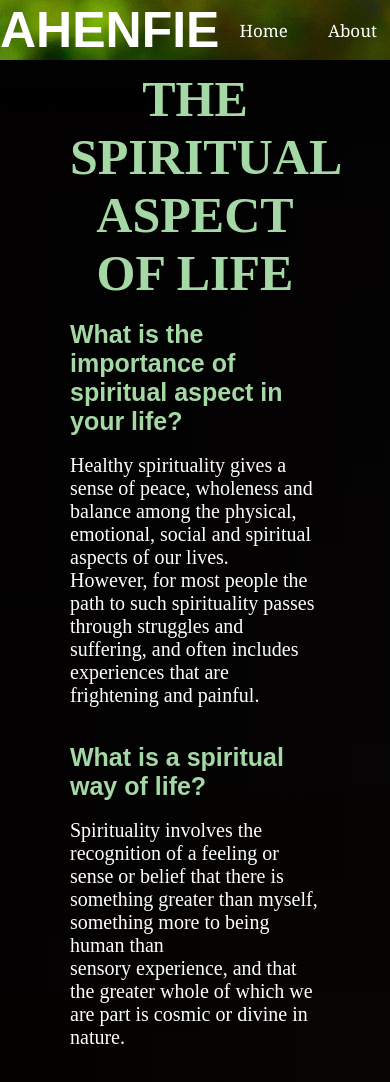
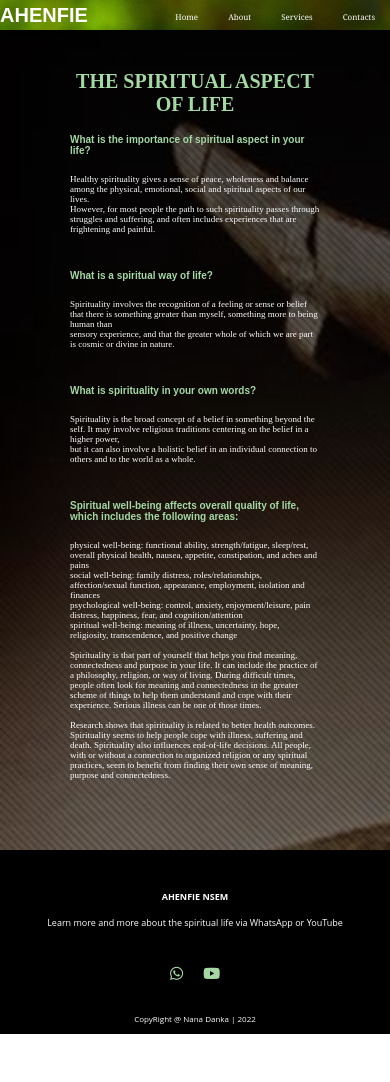
Before and after one commit to aikins156/ahenfiensem-website, a plain HTML site: page index.html in a window 390 px wide. Shown: the top 1082 px of the page. After the commit the page ends 1034 px from the top, so only its background shows below. Drawn offline with Linux system fonts and the light colour scheme.

Commit message:
Add files via upload

```diff
--- a/style.css
+++ b/style.css
@@ -120,3 +120,129 @@ footer {
 .footer-bottom p {
     font-size: 15px;
 }
+
+/*responsive*/
+@media(max-width:767px){
+    *
+{
+    padding: 0;
+    margin: 0;
+}
+.navbar {
+    display: flex;
+    position: fixed;
+    width: 100%;
+    color: white;
+    text-decoration: none;
+    height: 30px;
+    justify-content: space-between;
+    align-items: center;
+    background-image: url('herbs1.jpg');
+}
+.nav ul {
+    list-style: none;
+    text-decoration: none;
+    display: flex;
+    align-items: center;
+}
+h4 {
+    font-size: 20px;
+    font-weight: bold;
+    font-family: Arial, Helvetica, sans-serif;
+}
+.nav ul li a {
+    text-decoration: none;
+    list-style: none;
+    color: white;
+    font-size: 8px;
+    font-family:Georgia, 'Times New Roman', Times, serif;
+    cursor: pointer;
+
+}
+.nav ul li a:hover {
+    transition: o.4s;
+    color: rgb(164, 216, 164);
+    transform: scale(1.3s);
+    transition-delay: 3s;
+}
+.nav ul li {
+    justify-content: space-between;
+    padding: 15px;
+}
+.body {
+    padding: 70px
+}
+.head {
+    font-size: 10px;
+    font-weight: bold;
+    font-family: arial;
+    color: rgb(164, 216, 164);
+}
+body p {
+    font-size: 9px;
+    color: white;
+}
+body h2 {
+    font-size: 20px;
+    text-align: center;
+    color: rgb(164, 216, 164);
+}
+body {
+    background-image: linear-gradient(rgba(0,0,0,0.7),rgba(0,0,0,0.4)),url('stool.jpg');
+    background-size: cover;
+    background-repeat: no-repeat;
+    width: 100%;
+}
+footer {
+    background: black;
+    height: auto;
+    width: 100vw;
+    font-family: 'open sans';
+    padding-top: 40px;
+    color: white;
+}
+.footer-content {
+    display: flex;
+    align-items: center;
+    justify-content: center;
+    flex-direction: column;
+    text-align: center;
+}
+.footer-content h3 {
+    font-size: 9px;
+    font-weight: 40px;
+    text-transform: capitalize;
+}
+.footer-content p {
+    max-width: 5000px;
+    margin: 10px auto;
+    line-height: 20px;
+}
+.socials {
+    display: flex;
+    align-items: center;
+    justify-content: center;
+    list-style: none;
+    padding: 10px;
+}
+.socials li {
+    padding: 10px;
+    font-size: 15px;
+}
+.socials li a {
+    color: rgb(164, 216, 164);
+    transition: color .4s ease;
+}
+.socials li a:hover {
+    color: white;
+    transition: color .4s ease;
+}
+.footer-bottom {
+    width: 100vw;
+    padding: 10px 0;
+    text-align: center;
+}
+.footer-bottom p {
+    font-size: 8px;
+}
+}
```
